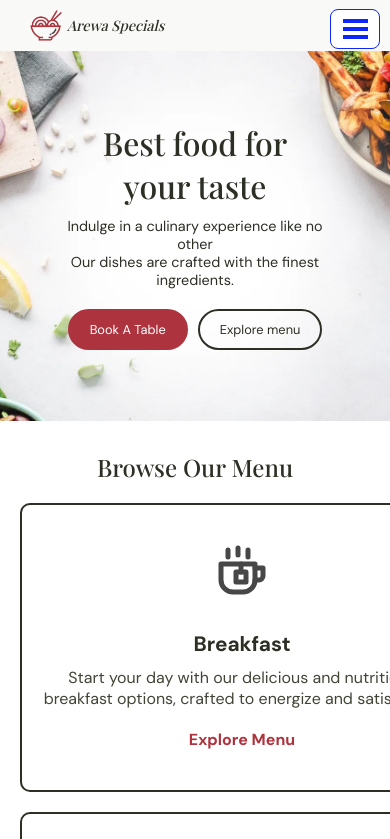
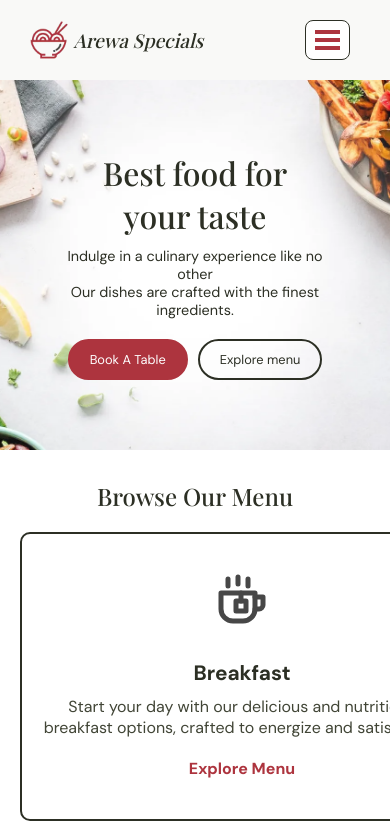
Before and after one commit to devalibello/tasty-food, a React (Create React App) app: page / in a window 390 px wide. Shown: the top 839 px of the page. Built offline with nearby package versions, Linux system fonts and the light colour scheme.

Commit message:
Add new menu 2

```diff
--- a/src/styles/Navbar.css
+++ b/src/styles/Navbar.css
@@ -91,10 +91,39 @@
     display: none;
 }
 
-.line1, .line2, .line3 {
+@media (max-width: 1026px) {
+    .menu-section {
+        padding: 10px 30px 10px 30px;
+    }
+}
+
+
+@media (max-width: 886px){
+
+.menu-icon-box {
+    /* position: fixed; */
+    top: -1px;
+    right: 20px;
+    margin: 10px;
+    display: flex;
+    flex-direction: column;
+    justify-content: center;
+    align-items: center;
+    gap: 4.1px;
+    border: 1px solid var(--dark-black);
+    border-radius: 8px;
+    width: 45px;
+    height: 40px;
+    padding: 4px;
+    cursor: pointer;
+    z-index: 103;
+    background-color: white;
+  }
+
+  .line1, .line2, .line3 {
     width: 25px;
-    border: 2px solid #0e25fc;
-    transition: transform 0.8s ease,opacity 0.8s ease;
+    border: 2px solid var(--red);
+    transition: transform 1.5s ease,opacity 1.5s ease;
   }
 
   .active .line1 {
@@ -106,48 +135,6 @@
   .active .line3 {
     transform: rotate(-45deg) translate(5px, -5px);
   }
-
-
-
-@media (max-width: 1026px) {
-    .menu-section {
-        padding: 10px 30px 10px 30px;
-    }
-}
-
-
-@media (max-width: 886px){
-/* .menu-icon-box { */
-    /* display: block; */
-    /* position: absolute;
-    top: 16px;
-    right: 20px;
-    z-index: 2; */
-/* } */
-
-.menu-icon-box {
-    position: fixed;
-    top: -1px;
-    right: 0px;
-    margin: 10px;
-    display: flex;
-    flex-direction: column;
-    justify-content: center;
-    align-items: center;
-    gap: 4px;
-    border: 1px solid #0e25fc;
-    border-radius: 8px;
-    width: 50px;
-    height: 40px;
-    padding: 4px;
-    cursor: pointer;
-    z-index: 103;
-    background-color: white;
-  }
-
-.hamburger-icon.open {
-    color: white;
-}
 
 .menu-list {
     position: absolute;
@@ -192,10 +179,12 @@
 
 .menu-section {
     padding-left: 30px;
+    display: flex;
+    justify-content: space-between;
 }
 
 .company-name {
-    font-size: 90%;
+    font-size: 120%;
 }
 
 .company-logo {
```
Also changed, not shown: src/components/Homepage/Navbar.js (+0 -8 lines).
